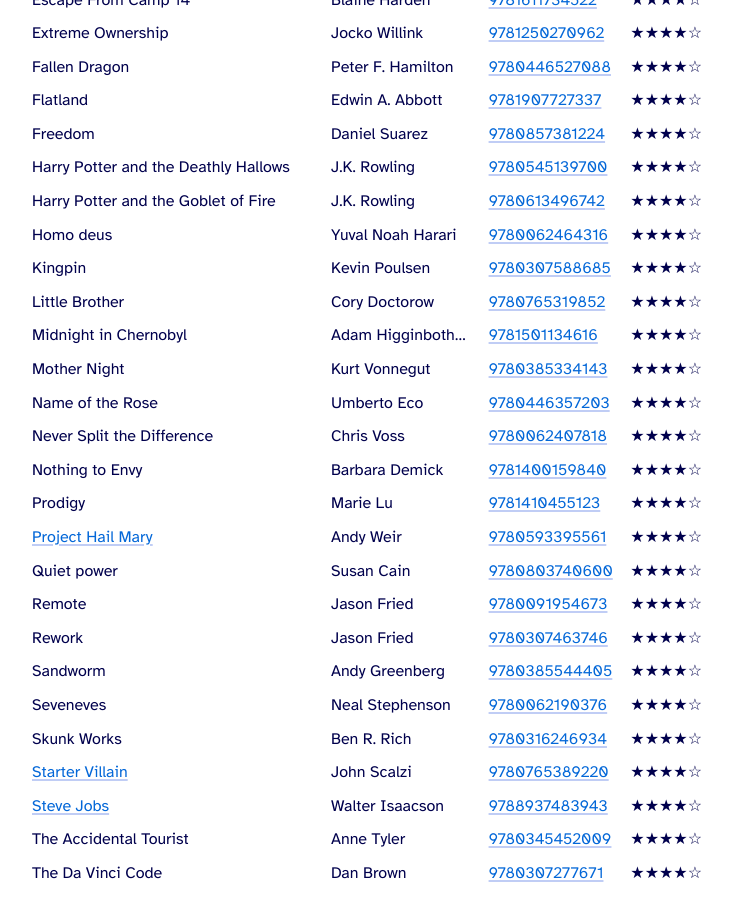
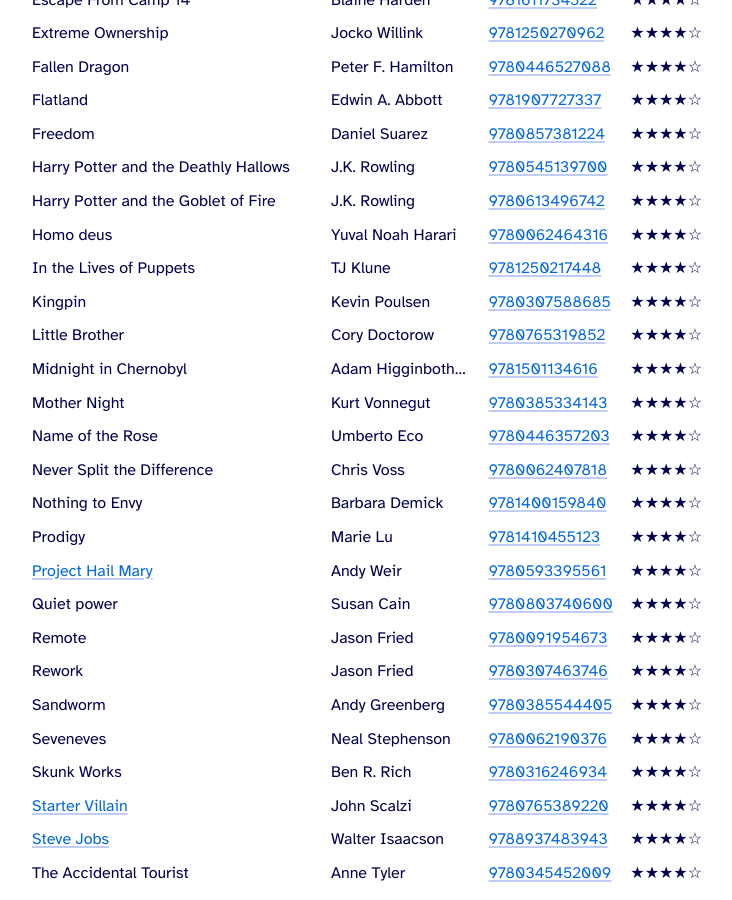
Before and after one commit to cimm/suffix, a Jekyll site: the page built from reading/index.html, in a window 1280 px wide and 900 px high, scrolled down 1011 px. Shown: the whole window, without its empty margins (273-1005 px from the left). Built offline with Jekyll 4.4.1, drawn with Linux system fonts in a browser that asks for light colours.

Commit message:
Add In the Lives of Puppets by TJ Klune

```diff
--- a/_data/books.yml
+++ b/_data/books.yml
@@ -214,6 +214,10 @@
   author: "John Wilander"
   isbn13: 9798985025422
   rating: 3
+- name: "In the Lives of Puppets"
+  author: "TJ Klune"
+  isbn13: 9781250217448
+  rating: 4
 - name: "Information Doesn’t Want to Be Free"
   author: "Cory Doctorow"
   isbn13: 9781940450285
```
